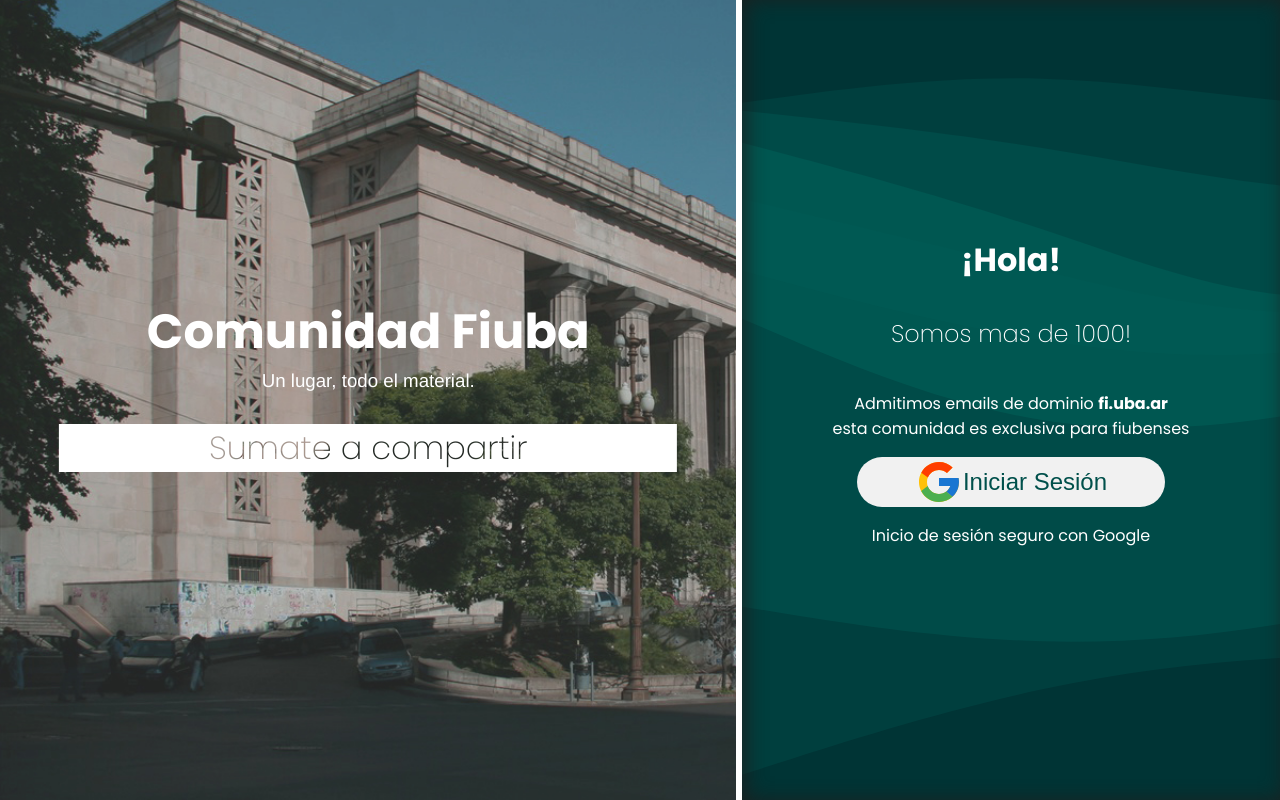
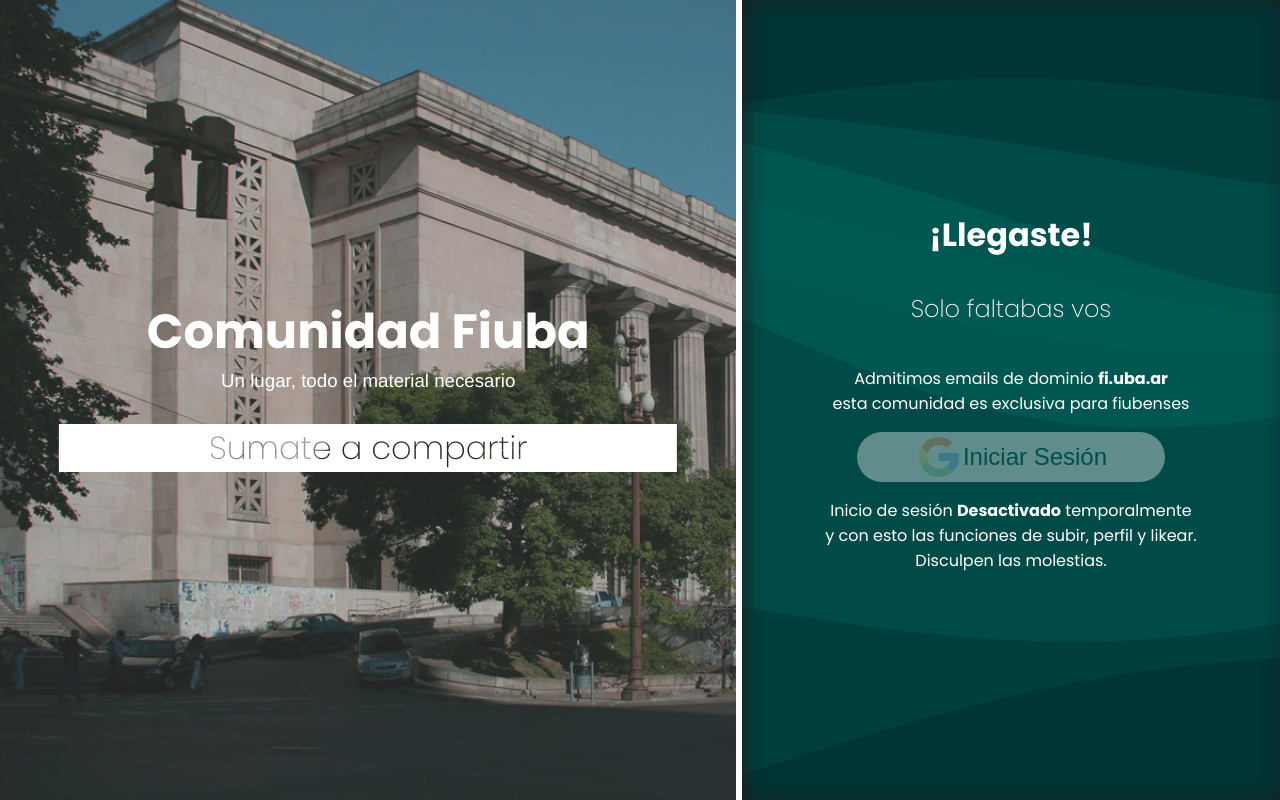
Before and after one commit to comunidad-fiuba/ComunidadFiubaSrc, a React (Create React App) app: page /login in a window 1280 px wide. Built offline with nearby package versions, Linux system fonts and the light colour scheme; no server answers.

Commit message:
Revert "Compartir en redes sociales"
This reverts commit cfadbc4d69151165dd566b9bdc39e5c4b9d56d72.

```diff
--- a/public/index.html
+++ b/public/index.html
@@ -5,28 +5,15 @@
     </script>
     <meta charset="utf-8" />
     <meta name="viewport" content="width=device-width, initial-scale=1" />
-    <meta name=”fragment” content=”!”>
     <title>Comunidad Fiuba</title>
     <script type="module" src="https://unpkg.com/ionicons@5.5.2/dist/ionicons/ionicons.esm.js"></script>
     <script src="https://kit.fontawesome.com/7dfd85fbb7.js" crossOrigin="anonymous"></script>
     <link rel="icon" type="image/x-icon" href="/CoFi.png">
     <!-- Google -->
     <meta itemprop="name" content="IETAC" />
-    <meta name="description" content="En Comunidad Fiuba cientos de alumnos de la FIUBA comparten material de estudio para ayudarte a cursar ¡Unite a esta gran comunidad para compartir y encontrar nuevo material de estudio!" />
-    <meta name="image" content="https://comunidad-fiuba.github.io/CoFi.png" />
+    <meta itemprop="description" content="En Comunidad Fiuba cientos de alumnos de la FIUBA comparten material de estudio para ayudarte a cursar ¡Unite a esta gran comunidad para compartir y encontrar nuevo material de estudio!" />
+    <meta itemprop="image" content="CoFi.png" />
     <meta name="google-site-verification" content="Z8Vq9QtZr9KvV5CUb0T-jzS5AbPFjLiHKDWEKyz514M" />
-    <!-- OG -->
-    <meta property="og:title" content="Comunidad Fiuba"/>
-    <meta property="og:description" content="Un lugar, todo el material."/>
-    <meta property="og:type" content="blog"/>
-    <meta property="og:url" content="https://comunidad-fiuba.github.io"/>
-    <meta property="og:locale" content="es_ES" />
-    <!-- OG IMG -->
-    <meta property="og:image" content="https://comunidad-fiuba.github.io/Preview.jpg"/>
-    <meta property="og:image:type" content="image/jpeg" />
-    <meta property="og:image:width" content="400" />
-    <meta property="og:image:height" content="400" />
-
     <script>
       if(sessionStorage.redirect){
         //tomar el valor guardado previamente en 404
--- a/src/App.js
+++ b/src/App.js
@@ -10,12 +10,11 @@
 
 
 export default function App(){
-    /*fix desesperado
+    //fix desesperado
     const auth = {currentUser:null}
     const loading = false;
     //inicializar autenticacion y usuario
-
-     */
+    /*
     const auth = firebase.auth()
     const [user,loading,error] = useAuthState(auth)
     //redireccion desde 404.html, permite que la pagina funcione en github
@@ -23,6 +22,7 @@
     if(user && !user.email.includes("@fi.uba.ar")){
         auth.signOut();
     }
+     */
     if(loading){
         return <LoadingPage/>
     }
--- a/src/Main.js
+++ b/src/Main.js
@@ -15,12 +15,13 @@
 import {Practicar} from "./Pages/Practicar";
 import {MATERIASREMPLAZABLES, MATERIASREMPLAZO} from "./Utilidad/Constantes";
 import {LoginNuevo} from "./Pages/LoginNuevo";
-//import data from "./json.json"
+import {Login} from "./Pages/Login";
+import data from "./json.json"
 export default function Main({auth}) {
     //declarar los datos importantes
-    const [archivosSubidos, setArchivosSubidos] = useState([])
+    //const [archivosSubidos, setArchivosSubidos] = useState([])
     const [userData, setUserData] = useState(null)
-    const [isLoading, setIsLoading] = useState(true)
+    const [isLoading, setIsLoading] = useState(false)
     const [postsLikes, setPostsLikes] = useState([])
     const filtrarMaterias = (archivos) =>{
         for(let index in archivos){
@@ -31,22 +32,18 @@
         }
         return archivos
     }
-    /*
     const setArchivosSubidos = () =>{
 
     }
     //fix desesperado
     const archivosSubidos = filtrarMaterias(data);
 
-     */
-
     useEffect(() =>{
+        /*
         const fetchData = async () =>{
             //fetch a la api que da info del usuario
             //fetch a la api que da los posts
-            await fetch(process.env.REACT_APP_POSTS,{
-                method:"GET"
-            }).then(result=>result.json().then(resJson=>{
+            await fetch("./json.json").then(result=>result.json().then(resJson=>{
                 //guardar los posts
                 setArchivosSubidos(filtrarMaterias(resJson))
             }).catch(e =>{
@@ -59,7 +56,9 @@
         }
         //realizar el fetch para obtener todos los datos y dejar de mostrar el icono de carga
         fetchData().then(res =>setIsLoading(false))
+         */
     },[])
+    /*
     useEffect(() =>{
         const fetchData = async () =>{
             if(auth.currentUser){
@@ -110,6 +109,7 @@
         }
         fetchData().then(res =>{})
     },[auth.currentUser])
+     */
     return (
         <Router>
             <main>
--- a/src/Pages/LoginNuevo.js
+++ b/src/Pages/LoginNuevo.js
@@ -28,9 +28,8 @@
 
     //iniciar sesion en google con firebase
     const signInWithGoogle = () =>{
-        /*fix desesperado
+        //fix desesperado
         return
-         */
         //proveedor de inicio de sesion de google
         const provider = new firebase.auth.GoogleAuthProvider()
         provider.setCustomParameters({
@@ -68,7 +67,7 @@
         <div className={styles.mainContainer}>
             <div className={styles.columna}>
                 <h1>Comunidad Fiuba</h1>
-                <h3>Un lugar, todo el material.</h3>
+                <h3>Un lugar, todo el material necesario</h3>
                 <h2 onClick={scrollDown} className={styles.subTitulo}>Sumate a compartir</h2>
             </div>
             <div className={styles.columna}>
@@ -82,12 +81,12 @@
                         <div className={`${styles.flecha} ${styles.disabled}`} ref={flechaDer}>
                             <BsChevronRight size={24}></BsChevronRight>
                         </div>
-                        <button onClick={signInWithGoogle} ref={botonLogIn}><FcGoogle size={48}/><p>Iniciar Sesión</p></button>
+                        <button onClick={signInWithGoogle} ref={botonLogIn}><FcGoogle style={{opacity:"0.4"}} size={48}/><p>Iniciar Sesión</p></button>
                         <div className={`${styles.flecha} ${styles.disabled}`} ref={flechaIzq}>
                             <BsChevronLeft size={24} ></BsChevronLeft>
                         </div>
                     </div>
-                    <p className={styles.texto}>Inicio de sesión seguro con Google</p>
+                    <p className={styles.texto}>Inicio de sesión <strong>Desactivado</strong> temporalmente<br/> y con esto las funciones de subir, perfil y likear. <br/>Disculpen las molestias.</p>
                 </div>
             </div>
             <div className={styles.arrowDownContainer}>
--- a/src/Pages/LoginNuevo.module.css
+++ b/src/Pages/LoginNuevo.module.css
@@ -39,14 +39,14 @@
     border: none;
     color: var(--fondo);
     transition: opacity 0.4s ease-in-out;
-    opacity: 1;
+    opacity: 0.4;
 }
 .mainContainer button *{
     position: relative;
     margin: 0;
 }
 .mainContainer button:hover{
-    opacity: 0.8;
+    opacity: 0.4;
 }
 .botonWrap{
     display: flex;
```
Also changed, not shown: public/Preview.jpg (deleted).
